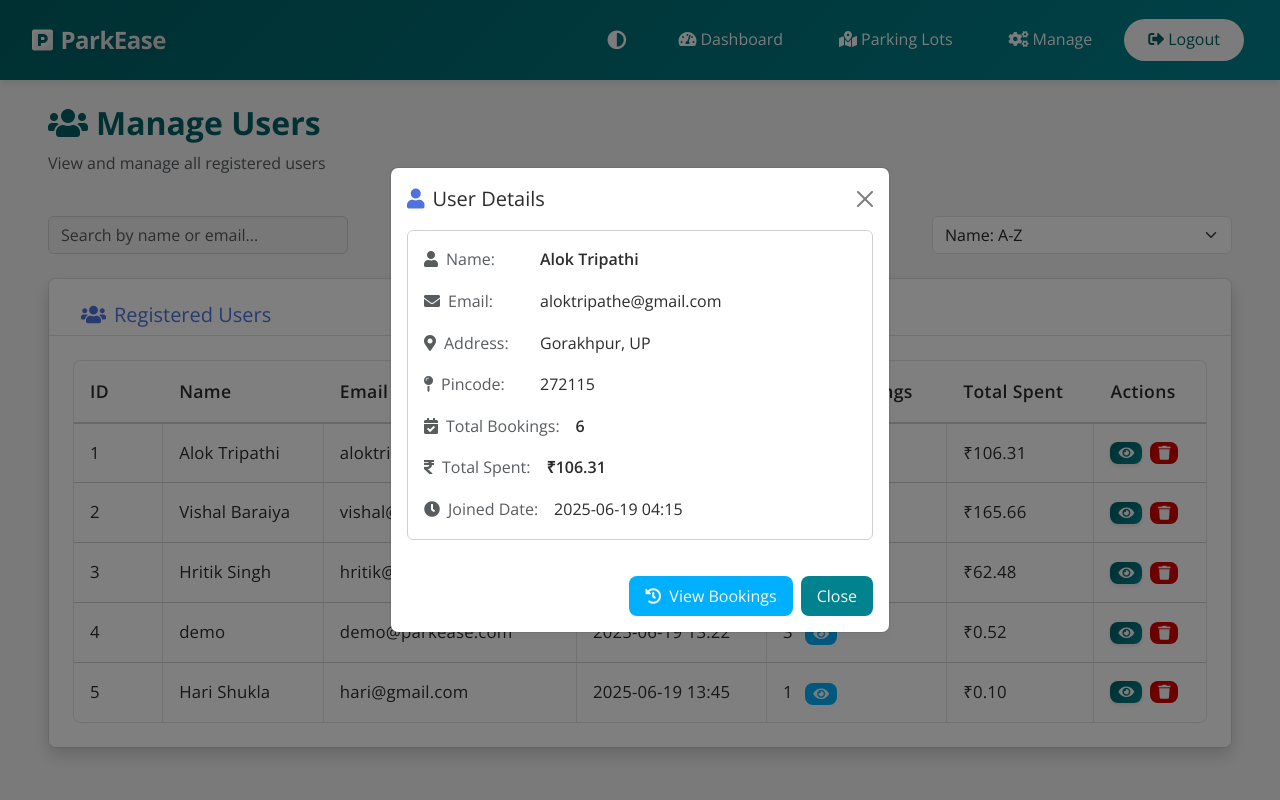
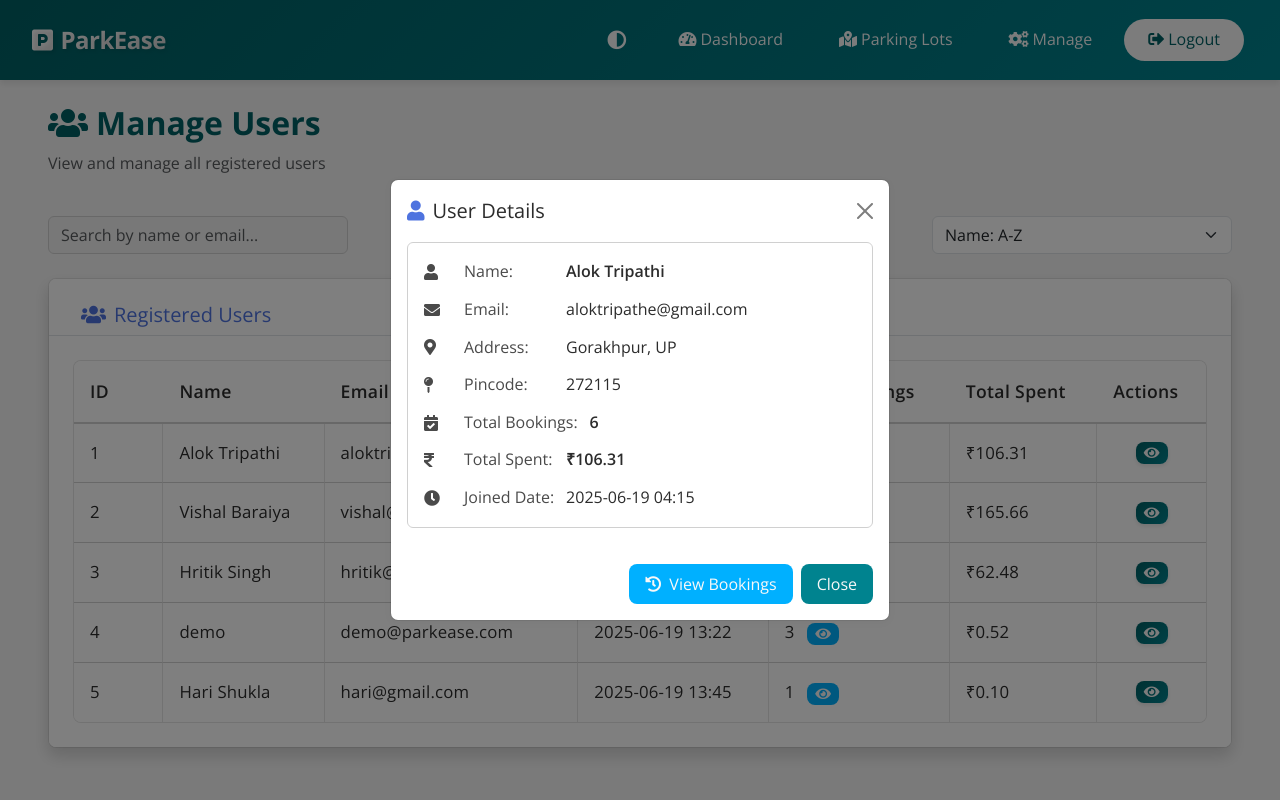
Before and after one commit to aloktripathi1/vehicle-parking-app, a Flask app: page /admin/users in a window 1280 px wide, after a click on "View Details". Run offline with Flask 3, Linux system fonts and the light colour scheme; a user stored in the database is signed in.

Commit message:
Final project submission

```diff
--- a/app.py
+++ b/app.py
@@ -61,7 +61,6 @@ with app.app_context():
         admin.set_password('admin123')
         db.session.add(admin)
         db.session.commit()
-    # Optionally, reset password every time (uncomment if needed)
     # else:
     #     admin.set_password('admin123')
     #     db.session.commit()
--- a/requirements.txt
+++ b/requirements.txt
@@ -11,3 +11,4 @@ Jinja2==3.1.2
 itsdangerous==2.1.2
 click==8.1.7
 MarkupSafe==2.1.3
+pytz==2025.2
--- a/static/css/style.css
+++ b/static/css/style.css
@@ -960,7 +960,7 @@ canvas {
   .pie-chart-container {
     max-width: 350px;
     max-height: 350px;
-  }
+}
 }
 
 @media (max-width: 992px) {
@@ -971,7 +971,7 @@ canvas {
   .pie-chart-container {
     max-width: 300px;
     max-height: 300px;
-  }
+}
 }
 
 @media (max-width: 768px) {
--- a/templates/admin_users.html
+++ b/templates/admin_users.html
@@ -386,18 +386,12 @@
                                     </td>
                                     <td class="dark-mode-text">₹{{ "%.2f"|format(user.total_spent) }}</td>
                                     <td>
-                                        <div class="action-buttons">
+                                        <div class="action-buttons d-flex justify-content-center align-items-center">
                                             <button type="button" class="btn btn-sm btn-primary btn-action"
                                                     data-bs-toggle="modal"
                                                     data-bs-target="#userDetailsModal{{ user.id }}"
                                                     title="View Details">
                                                 <i class="fas fa-eye"></i>
-                                            </button>
-                                            <button type="button" class="btn btn-sm btn-danger btn-action"
-                                                    data-bs-toggle="modal"
-                                                    data-bs-target="#deleteUserModal{{ user.id }}"
-                                                    title="Delete User">
-                                                <i class="fas fa-trash"></i>
                                             </button>
                                         </div>
                                     </td>
@@ -424,34 +418,41 @@
                 <button type="button" class="btn-close" data-bs-dismiss="modal" aria-label="Close"></button>
             </div>
             <div class="modal-body pt-3">
-                <div class="user-details p-3 rounded" style="background-color: var(--card-bg); border: 1px solid var(--border-color);">
-                    <div class="detail-item mb-3">
-                        <label class="text-muted"><i class="fas fa-user me-2"></i>Name:</label>
-                        <span class="fw-semibold">{{ user.name }}</span>
+                <div class="user-details-flex p-3 rounded" style="background-color: var(--card-bg); border: 1px solid var(--border-color);">
+                    <div class="detail-row">
+                        <i class="fas fa-user me-2"></i>
+                        <span class="label">Name:</span>
+                        <span class="value fw-semibold">{{ user.name }}</span>
                     </div>
-                    <div class="detail-item mb-3">
-                        <label class="text-muted"><i class="fas fa-envelope me-2"></i>Email:</label>
-                        <span>{{ user.email }}</span>
+                    <div class="detail-row">
+                        <i class="fas fa-envelope me-2"></i>
+                        <span class="label">Email:</span>
+                        <span class="value">{{ user.email }}</span>
                     </div>
-                    <div class="detail-item mb-3">
-                        <label class="text-muted"><i class="fas fa-map-marker-alt me-2"></i>Address:</label>
-                        <span>{{ user.address or 'Not provided' }}</span>
+                    <div class="detail-row">
+                        <i class="fas fa-map-marker-alt me-2"></i>
+                        <span class="label">Address:</span>
+                        <span class="value">{{ user.address or 'Not provided' }}</span>
                     </div>
-                    <div class="detail-item mb-3">
-                        <label class="text-muted"><i class="fas fa-map-pin me-2"></i>Pincode:</label>
-                        <span>{{ user.pincode or 'Not provided' }}</span>
+                    <div class="detail-row">
+                        <i class="fas fa-map-pin me-2"></i>
+                        <span class="label">Pincode:</span>
+                        <span class="value">{{ user.pincode or 'Not provided' }}</span>
                     </div>
-                    <div class="detail-item mb-3">
-                        <label class="text-muted"><i class="fas fa-calendar-check me-2"></i>Total Bookings:</label>
-                        <span class="fw-semibold">{{ user.total_bookings }}</span>
+                    <div class="detail-row">
+                        <i class="fas fa-calendar-check me-2"></i>
+                        <span class="label">Total Bookings:</span>
+                        <span class="value fw-semibold">{{ user.total_bookings }}</span>
                     </div>
-                    <div class="detail-item mb-3">
-                        <label class="text-muted"><i class="fas fa-rupee-sign me-2"></i>Total Spent:</label>
-                        <span class="fw-semibold">₹{{ "%.2f"|format(user.total_spent) }}</span>
+                    <div class="detail-row">
+                        <i class="fas fa-rupee-sign me-2"></i>
+                        <span class="label">Total Spent:</span>
+                        <span class="value fw-semibold">₹{{ "%.2f"|format(user.total_spent) }}</span>
                     </div>
-                    <div class="detail-item">
-                        <label class="text-muted"><i class="fas fa-clock me-2"></i>Joined Date:</label>
-                        <span>{{ user.created_at.strftime('%Y-%m-%d %H:%M') }}</span>
+                    <div class="detail-row">
+                        <i class="fas fa-clock me-2"></i>
+                        <span class="label">Joined Date:</span>
+                        <span class="value">{{ user.created_at.strftime('%Y-%m-%d %H:%M') }}</span>
                     </div>
                 </div>
             </div>
@@ -461,41 +462,6 @@
                 </a>
                 <button type="button" class="btn btn-secondary" data-bs-dismiss="modal">Close</button>
             </div>
-        </div>
-    </div>
-</div>
-
-<!-- Delete User Modal -->
-<div class="modal fade" id="deleteUserModal{{ user.id }}" tabindex="-1" aria-labelledby="deleteUserModalLabel{{ user.id }}" aria-hidden="true">
-    <div class="modal-dialog">
-        <div class="modal-content">
-            <form method="POST" action="{{ url_for('admin.delete_user', user_id=user.id) }}">
-                <div class="modal-header border-0 pb-0">
-                    <h5 class="modal-title fw-bold" id="deleteUserModalLabel{{ user.id }}">
-                        <i class="fas fa-trash me-2 text-danger"></i>Delete User
-                    </h5>
-                    <button type="button" class="btn-close" data-bs-dismiss="modal" aria-label="Close"></button>
-                </div>
-                <div class="modal-body pt-3">
-                    <p class="dark-mode-text">Are you sure you want to delete the user "{{ user.name }}" ({{ user.username }})?</p>
-                    <div class="booking-details mb-3">
-                        <div class="d-flex align-items-center mb-2">
-                            <i class="fas fa-calendar-check text-primary me-2"></i>
-                            <span class="dark-mode-text">Total Bookings: {{ user.total_bookings }}</span>
-                        </div>
-                        <div class="d-flex align-items-center">
-                            <i class="fas fa-tag text-primary me-2"></i>
-                            <span class="dark-mode-text">Total Spent: ₹{{ "%.2f"|format(user.total_spent) }}</span>
-                        </div>
-                    </div>
-                </div>
-                <div class="modal-footer border-0 pt-0">
-                    <button type="button" class="btn btn-light" data-bs-dismiss="modal">Cancel</button>
-                    <button type="submit" class="btn btn-danger">
-                        <i class="fas fa-check-circle me-2"></i>Delete User
-                    </button>
-                </div>
-            </form>
         </div>
     </div>
 </div>
@@ -578,6 +544,51 @@
     margin-bottom: 0.5rem;
   }
 }
+
+.user-details-flex {
+    display: flex;
+    flex-direction: column;
+    gap: 12px;
+    padding: 1rem;
+}
+.user-details-flex .detail-row {
+    display: flex;
+    align-items: center;
+    gap: 12px;
+    padding: 0;
+    margin: 0;
+}
+.user-details-flex .detail-row i {
+    color: var(--text-muted);
+    font-size: 1rem;
+    min-width: 20px;
+    margin: 0;
+}
+.user-details-flex .label {
+    color: var(--text-muted);
+    font-weight: 500;
+    margin: 0;
+    padding: 0;
+    min-width: 90px;
+    text-align: left;
+}
+.user-details-flex .value {
+    color: var(--text-color);
+    margin: 0;
+    padding: 0;
+    word-break: break-word;
+}
+@media (max-width: 575.98px) {
+    .user-details-flex .detail-row {
+        flex-direction: column;
+        align-items: flex-start;
+        gap: 4px;
+    }
+    .user-details-flex .label, .user-details-flex .value {
+        min-width: 0;
+        text-align: left;
+    }
+}
 </style>
 
 <script>
```
Also changed, not shown: README.md, instance/database.db, static/parking_lot.jpg, static/parking_lot1.jpg (deleted).
